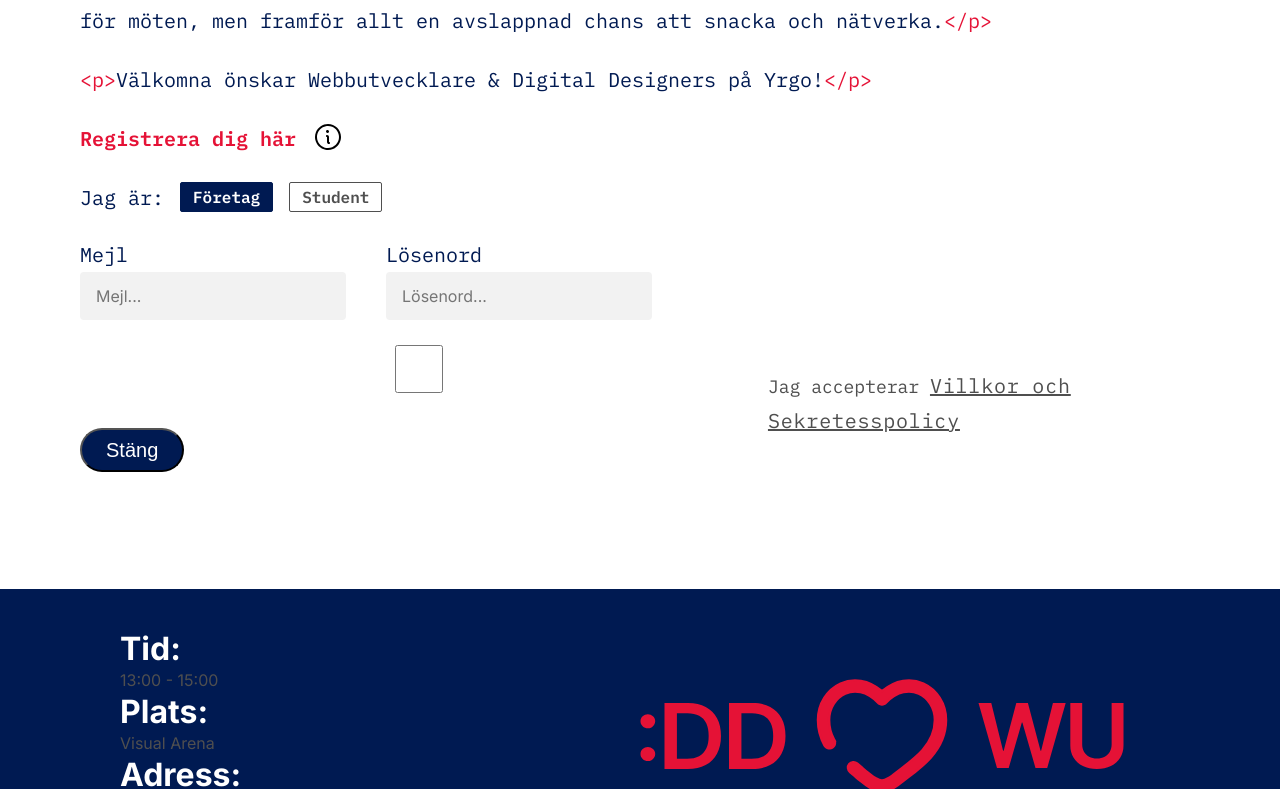
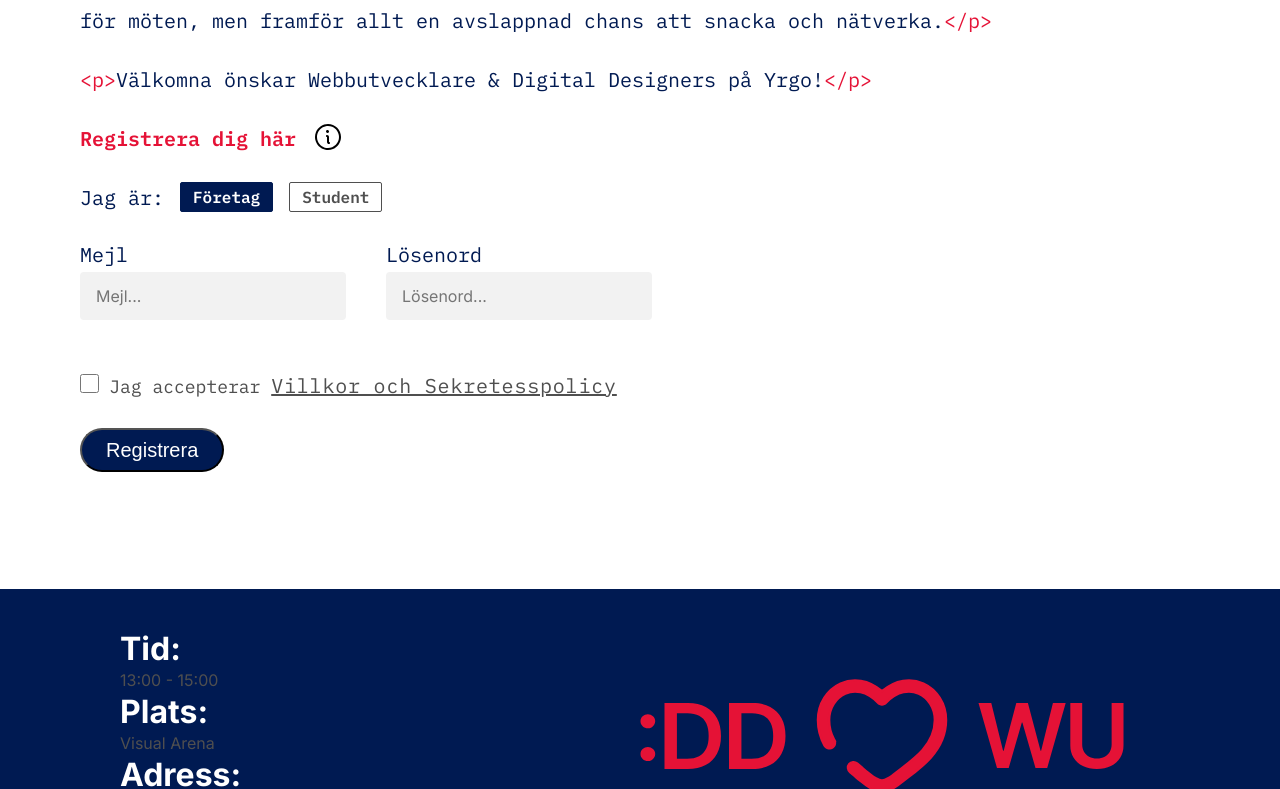
Before and after one commit to filiplyrheden/yrgo-branschevent, a React (Vite) app: page / in a window 1280 px wide. Shown: the part 1123-1912 px from the top of the page. Built offline with nearby package versions, Linux system fonts and the light colour scheme.

Commit message:
Refactor LandingForm and Input components for improved structure and styling

```diff
--- a/src/components/sections/LandingForm.css
+++ b/src/components/sections/LandingForm.css
@@ -1,5 +1,7 @@
 .landing-form {
-  height: 51rem;
+  min-height: 51rem;
+  height: auto;
+  padding-bottom: 2rem;
 }
 
 .landing-form-content {
@@ -96,9 +98,17 @@ input {
 
 .checkbox-container {
   display: flex;
+  flex-direction: row;
   height: 3.75rem;
   gap: 0.625rem;
   align-items: baseline;
+}
+
+#acceptTerms {
+  width: 1.19963rem;
+  height: 1.1875rem;
+  border-radius: 0.3125rem;
+  border: 1px solid var(--Grey-Grey-800, #4f4f4f);
 }
 
 #consent {
--- a/src/components/sections/LandingForm.jsx
+++ b/src/components/sections/LandingForm.jsx
@@ -1,6 +1,5 @@
 import React, { useState } from "react";
 import { useNavigate } from "react-router-dom";
-
 import "./LandingForm.css";
 import Input from "../ui/Input.jsx";
 import Button from "../ui/Button";
@@ -55,9 +54,9 @@ const LandingForm = () => {
         password: formData.password,
         options: {
           data: {
-            user_type: userType
-          }
-        }
+            user_type: userType,
+          },
+        },
       });
 
       if (error) throw error;
@@ -88,16 +87,17 @@ const LandingForm = () => {
 
             try {
               // Skapa en tom post i additional_info-tabellen
-              await supabase
-                .from("company_additional_info")
-                .insert([
+              await supabase.from("company_additional_info").insert([
                 {
                   company_id: data.user.id,
                   additional_work_info: "",
                 },
               ]);
             } catch (additionalInfoError) {
-              console.error("Error creating additional info:", additionalInfoError);
+              console.error(
+                "Error creating additional info:",
+                additionalInfoError
+              );
               // Fortsätt även om detta misslyckas
             }
           }
@@ -120,7 +120,7 @@ const LandingForm = () => {
                 {
                   id: data.user.id,
                   email: formData.email,
-                  name: ""
+                  name: "",
                 },
               ]);
 
@@ -133,7 +133,9 @@ const LandingForm = () => {
       }
     } catch (error) {
       console.error("Error under registrering:", error);
-      setError(error.message || "Ett fel uppstod vid registrering. Försök igen senare.");
+      setError(
+        error.message || "Ett fel uppstod vid registrering. Försök igen senare."
+      );
     } finally {
       setLoading(false);
     }
@@ -220,28 +222,24 @@ const LandingForm = () => {
             </div>
           </div>
           <div className="input-container">
-            <div>
-              <label htmlFor="email">Mejl</label>
-              <input
+            <Input
+              id="email"
+              label="Mejl"
+              placeholder="Mejl..."
               type="email"
-                id="email"
-                placeholder="Mejl..."
               value={formData.email}
               onChange={handleInputChange}
               required
             />
-            </div>
-            <div>
-              <label htmlFor="password">Lösenord</label>
-              <input
+            <Input
+              id="password"
+              label="Lösenord"
+              placeholder="Lösenord..."
               type="password"
-                id="password"
-                placeholder="Lösenord..."
               value={formData.password}
               onChange={handleInputChange}
               required
             />
-            </div>
           </div>
           <div className="checkbox-container">
             <input
@@ -258,11 +256,11 @@ const LandingForm = () => {
               </a>
             </label>
           </div>
-          {error && <div style={{ color: "#E51236", margin: "1rem 0" }}>{error}</div>}
+          {error && (
+            <div style={{ color: "#E51236", margin: "1rem 0" }}>{error}</div>
+          )}
           <div className="button-container">
-            <button type="submit" disabled={loading}>
-              {loading ? "Registrerar..." : "Stäng"}
-            </button>
+            <Button text="Registrera" />
           </div>
           {showPopup && <RegisterPopup onClose={closePopup} />}
           {showPolicyPopup && <PolicyPopup onClose={closePolicyPopup} />}
--- a/src/components/ui/Input.jsx
+++ b/src/components/ui/Input.jsx
@@ -1,10 +1,25 @@
 import React from "react";
 
-const Input = ({ id = "mejl", label = "Mejl", placeholder = "Mejl..." }) => {
+const Input = ({
+  id,
+  label,
+  placeholder,
+  value,
+  onChange,
+  type = "text",
+  required = false,
+}) => {
   return (
     <div>
       <label htmlFor={id}>{label}</label>
-      <input type="text" id={id} placeholder={placeholder} />
+      <input
+        type={type}
+        id={id}
+        placeholder={placeholder}
+        value={value}
+        onChange={onChange}
+        required={required}
+      />
     </div>
   );
 };
```
Lines whose indentation alone changed are shown as unchanged.
